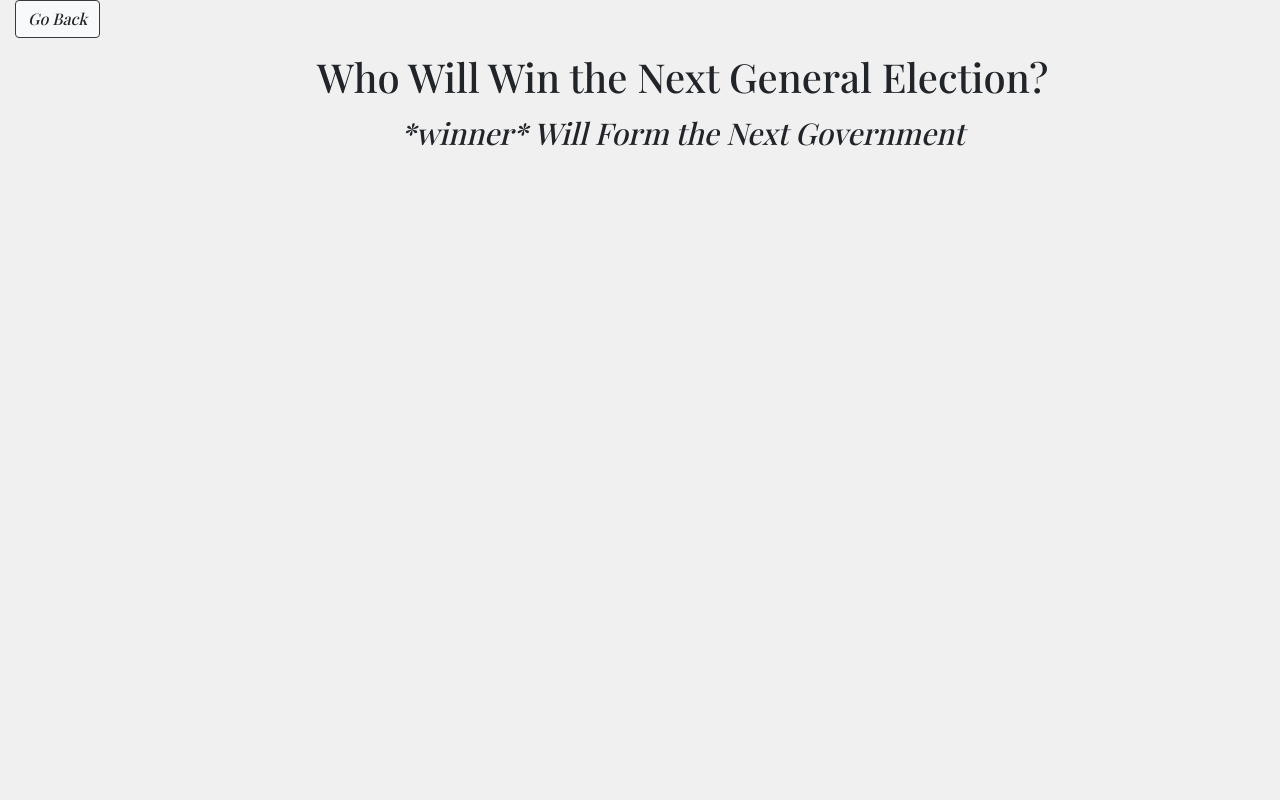
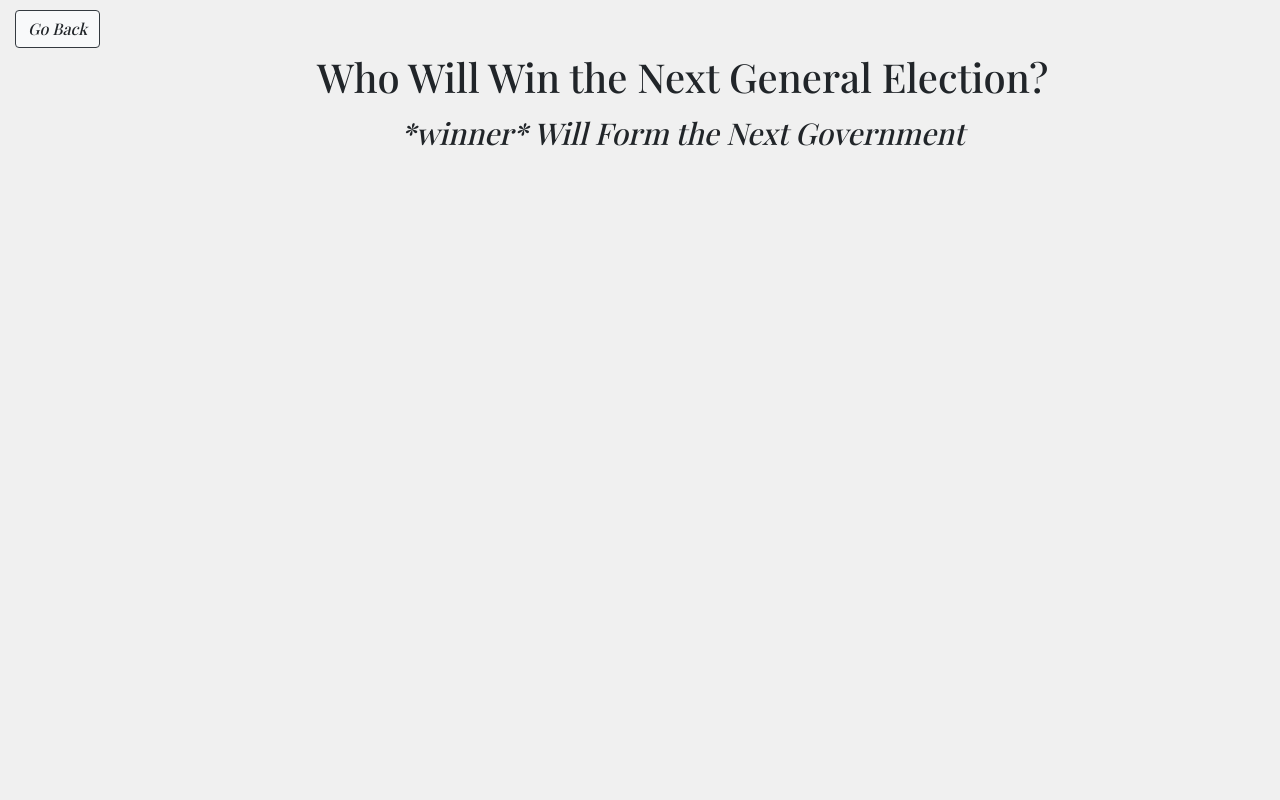
Before and after one commit to benFawcett01/ElectionPredictionModel, a Flask app: page /results.html in a window 1280 px wide. Run offline with Flask 2, Linux system fonts and the light colour scheme; some libraries are stand-ins or nearby versions; some web fonts are replaced.

Commit message:
Initial Commit 12/03/2023

```diff
--- a/app.py
+++ b/app.py
@@ -1,4 +1,5 @@
 from flask import Flask, render_template
+
 
 app = Flask(__name__)
 
--- a/static/stylesheet.css
+++ b/static/stylesheet.css
@@ -65,3 +65,7 @@ button{
     font-size:30px;
 
 }
+
+.backbtn {
+    margin-top: 10px;
+}
--- a/templates/results.html
+++ b/templates/results.html
@@ -22,7 +22,7 @@
     <script src="https://stackpath.bootstrapcdn.com/bootstrap/4.3.1/js/bootstrap.min.js" integrity="sha384-JjSmVgyd0p3pXB1rRibZUAYoIIy6OrQ6VrjIEaFf/nJGzIxFDsf4x0xIM+B07jRM" crossorigin="anonymous"></script>
 
     <div class="main container-fluid vh-100">
-      <a href="index.html"><button class="btn btn-light border border-dark float-left">Go Back</button></a>
+      <a href="index.html"><button class="backbtn btn btn-light border border-dark float-left">Go Back</button></a>
       <div class="welcome justify-content-center d-flex vh-100">
           <li>
             <ul><h1 class="headline-result">Who Will Win the Next General Election?</h1></ul>
```
